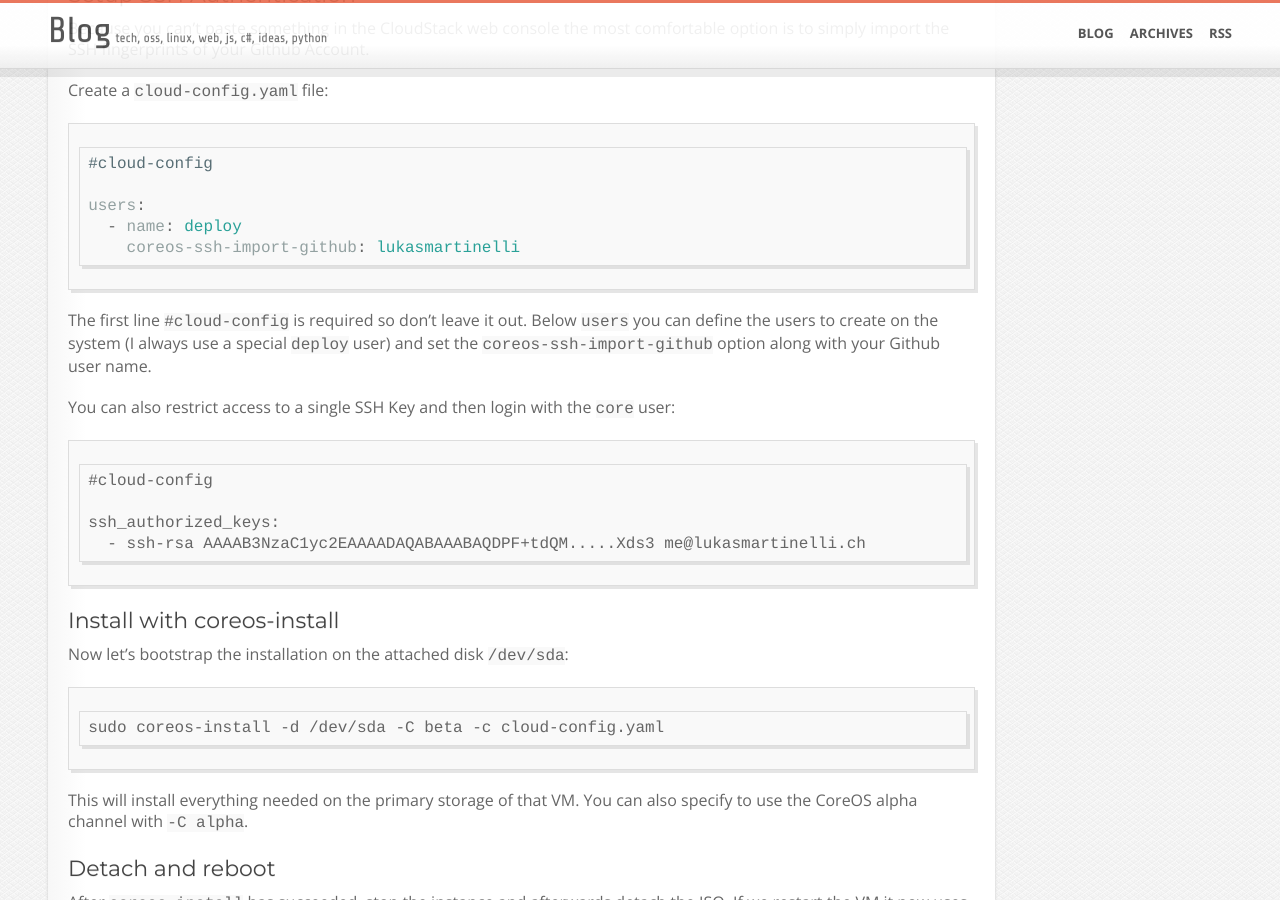
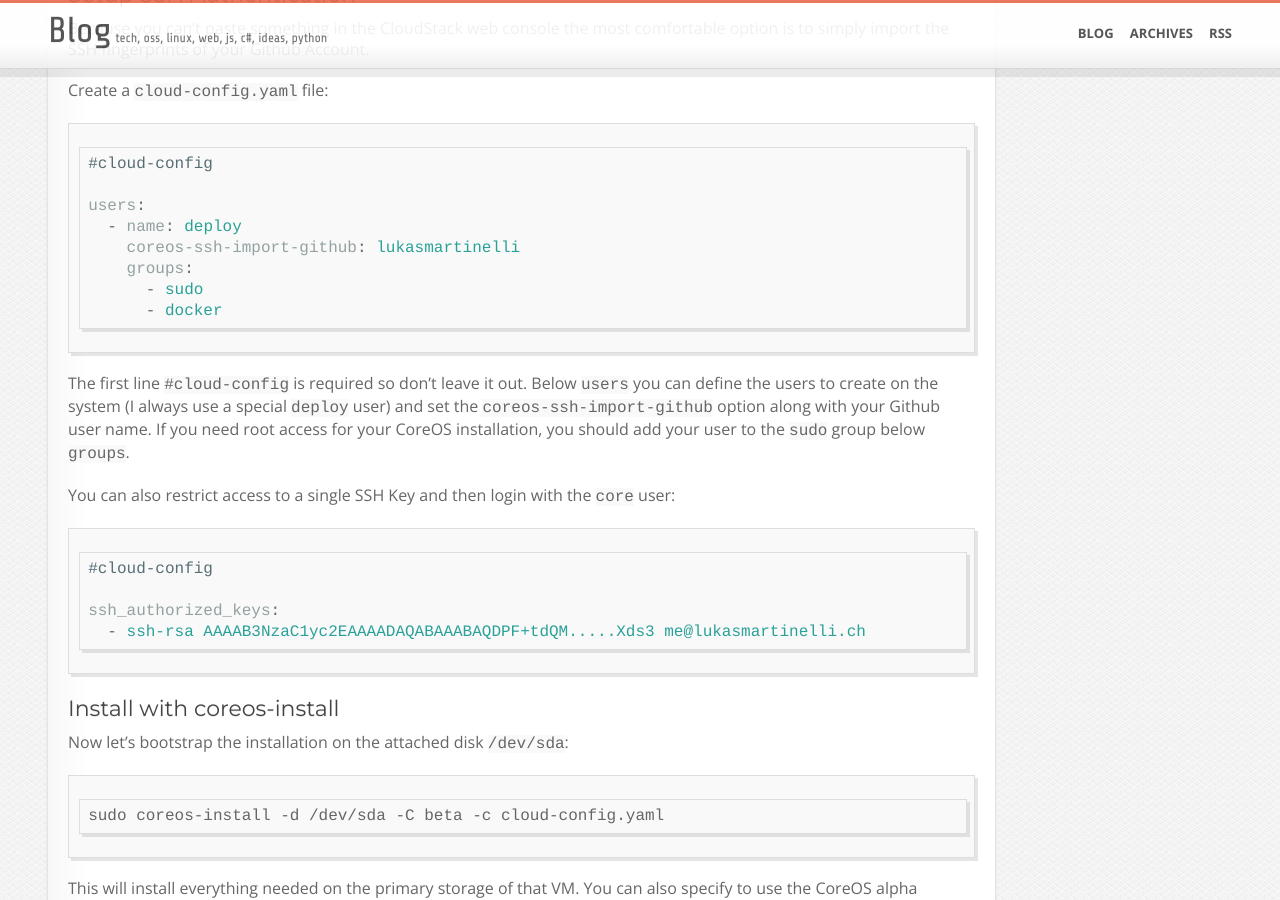
Before and after one commit to lukasmartinelli/lukasmartinelli.github.io, a Jekyll site: the page built from _posts/2014-07-26-install-coreos-on-cloudstack.md, in a window 1280 px wide and 900 px high, scrolled down 5829 px. Built offline with Jekyll 4.4.1, drawn with Linux system fonts in a browser that asks for light colours; Markdown is read by kramdown in place of the engine named in the settings; comment, search, counter and statistics services are not loaded.

Commit message:
Added information about how to become sudo

````diff
--- a/_posts/2014-07-26-install-coreos-on-cloudstack.md
+++ b/_posts/2014-07-26-install-coreos-on-cloudstack.md
@@ -9,6 +9,7 @@ tags:
 categories: cloud
 published: true
 ---
+
 [Docker](https://www.docker.com/) is amazing and a project that brings Docker to its logical conclusion is [CoreOS](https://coreos.com/), a very light-weight Linux distribution, where all applications are installed and run using Docker.
 I wanted to try out CoreOS on a [Apache Cloud Stack](https://cloudstack.apache.org/) based IAAS provider. While CoreOS provides many [different installation methods](https://coreos.com/docs/running-coreos/platforms), they missed out on CloudStack.
 
@@ -80,13 +81,17 @@ Create a `cloud-config.yaml` file:
 users:
   - name: deploy
     coreos-ssh-import-github: lukasmartinelli
+    groups:
+      - sudo
+      - docker
 ```
 
 The first line `#cloud-config` is required so don't leave it out. Below `users` you can define the users to create on the system (I always use a special `deploy` user) and set the `coreos-ssh-import-github` option along with your Github user name.
+If you need root access for your CoreOS installation, you should add your user to the `sudo` group below `groups`.
 
 You can also restrict access to a single SSH Key and then login with the `core` user:
 
-```
+```yaml
 #cloud-config
 
 ssh_authorized_keys:
````
